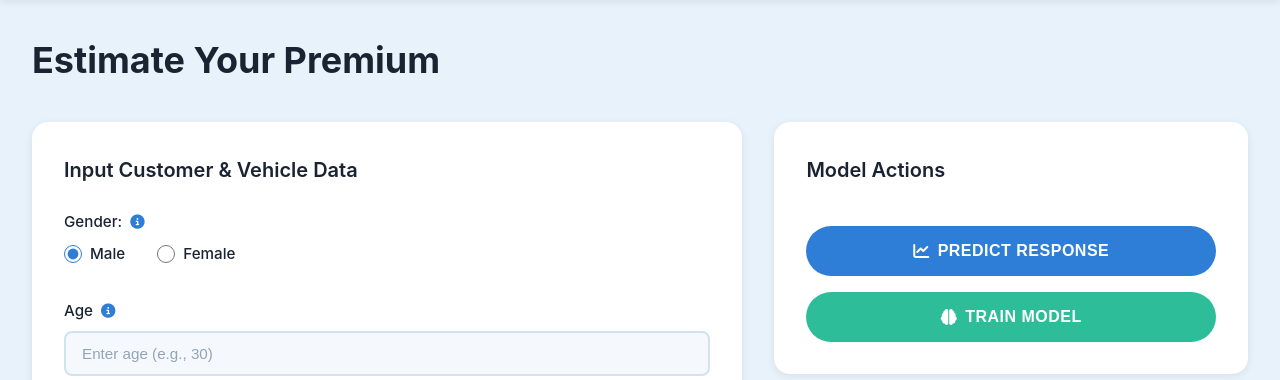
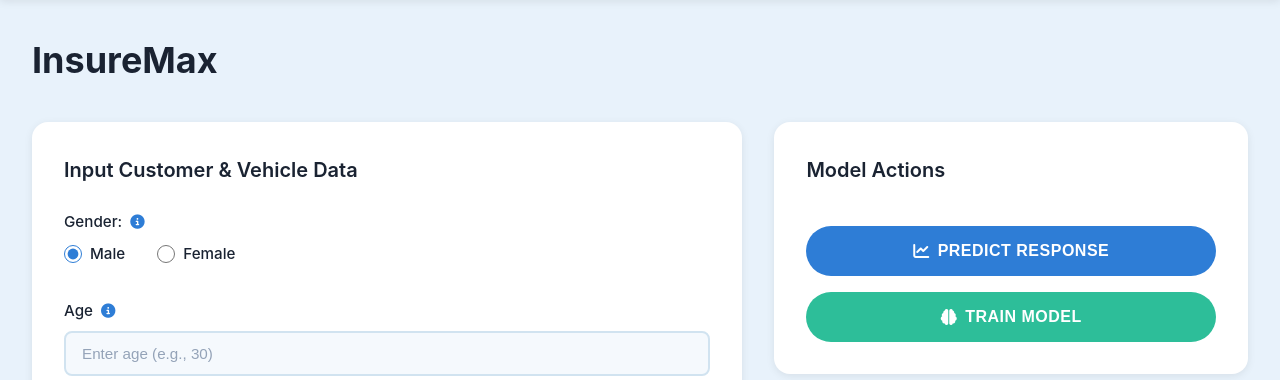
Before and after one commit to suraj-5556/vehicle-insurance, a FastAPI app: page / in a window 1280 px wide. Shown: the part 78-458 px from the top of the page. Run offline with FastAPI, Linux system fonts and the light colour scheme; parts of the project's set-up code (start-up, migrations or seed data) failed here and were passed over.

Commit message:
Update vehicledata.html

```diff
--- a/templates/vehicledata.html
+++ b/templates/vehicledata.html
@@ -16,7 +16,7 @@
     </div>
 
     <div class="main-container">
-        <h1 class="page-title">Estimate Your Premium</h1>
+        <h1 class="page-title">InsureMax</h1>
 
         <div class="content-grid">
             <!-- Left Panel: Input Form -->
```
